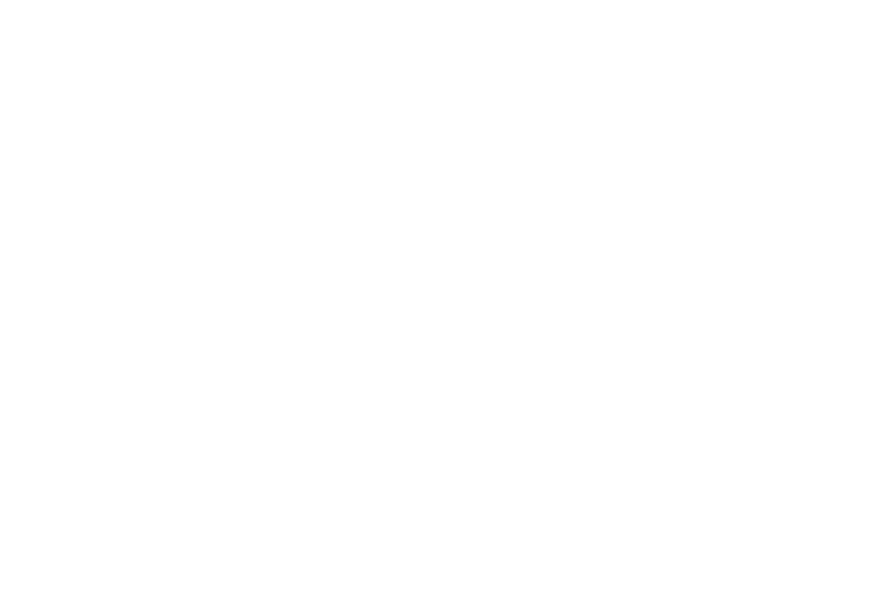
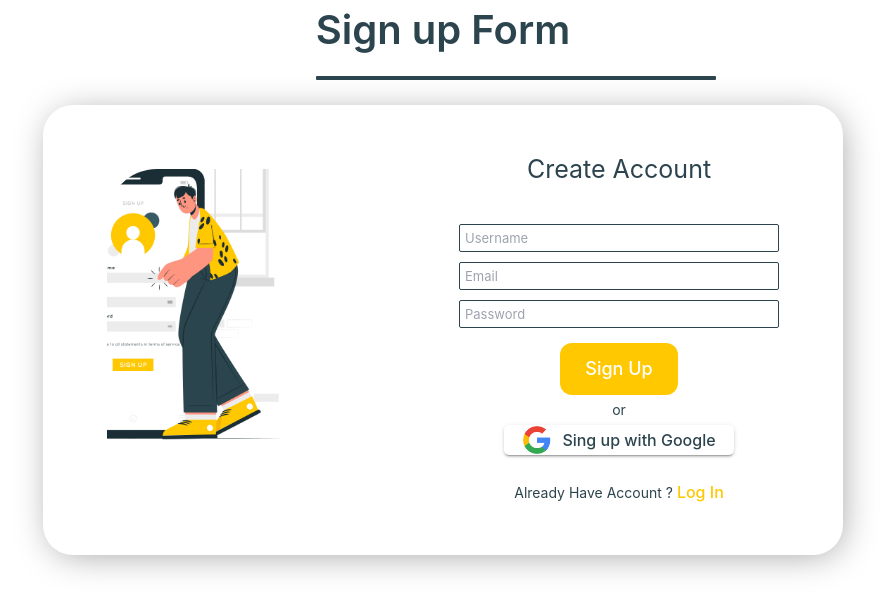
Before and after one commit to hasanulhaquebanna/mern-chat-app, a React (Create React App) app in the folder client/: page /register in a window 1280 px wide. Shown: the top 612 px of the page, without its empty margins (197-1088 px from the left). Built offline with nearby package versions, Linux system fonts and the light colour scheme.

Commit message:
bug fixed of recent pages

```diff
--- a/client/package.json
+++ b/client/package.json
@@ -2,7 +2,7 @@
   "name": "client",
   "version": "0.1.0",
   "private": true,
-  "proxy": "http://localhost:5000/api",
+  "proxy": "http://localhost:5000",
   "dependencies": {
     "@chakra-ui/react": "^2.2.1",
     "@emotion/react": "^11.9.3",
--- a/client/src/App.js
+++ b/client/src/App.js
@@ -1,4 +1,4 @@
-import { Login } from "pages";
+import { Login, Register } from "pages";
 import React from "react";
 import { Route, Switch } from "react-router-dom";
 
@@ -12,6 +12,9 @@ const App = () => {
         <Route path="/login">
           <Login />
         </Route>
+        <Route path="/register">
+          <Register />
+        </Route>
       </Switch>
     </div>
   );
--- a/client/src/pages/Login.js
+++ b/client/src/pages/Login.js
@@ -3,14 +3,16 @@ import { Link } from "react-router-dom";
 
 const Login = ({ styles }) => {
   //
-  const googleAuth = () => {};
+  const googleAuth = () => {
+    window.open(`/api/auth/google/callback`, "_self");
+  };
   //
   return (
-    <div className="flex w-full flex-col justify-center items-center">
+    <div className="flex flex-col items-center justify-center w-full">
       <h1 className="text-[40px] font-semibold text-[#2c444e] relative flex items-center justify--center after:content-[''] after:w-[400px] after:h-1 after:rounded-[1px] after:-bottom-5 after:bg-[#2c444e] after:absolute">
         Log in Form
       </h1>
-      <div className="flex p-16 mt-[45px] w-[800px] h-[450px] bg-white shadow-formContainer">
+      <div className="flex p-16 mt-[45px] w-[800px] h-[450px] bg-white shadow-formContainer rounded-[30px]">
         <div className="flex-[1.5] overflow-hidden relative rounded-tl-[50px] rounded-bl-[50px]">
           <img
             className="w-[160%] absolute -left-[150px] -top-[50px]"
@@ -18,7 +20,7 @@ const Login = ({ styles }) => {
             alt="login"
           />
         </div>
-        <div className="flex-2 flex flex-col items-center justify-center">
+        <div className="flex flex-col items-center justify-center flex-2">
           <h2 className="text-[25px] font-normal text-[#2c444e] mb-[30px]">
             Members Log in
           </h2>
@@ -49,7 +51,10 @@ const Login = ({ styles }) => {
           </button>
           <p className="text-sm text-[#2c444e] m-[5px] mx-0 p-0">
             New Here ?{" "}
-            <Link to="/signup" className="text-base font-medium text-[#ffc801]">
+            <Link
+              to="/register"
+              className="text-base font-medium text-[#ffc801]"
+            >
               Sing Up
             </Link>
           </p>
--- a/client/src/pages/Register.js
+++ b/client/src/pages/Register.js
@@ -2,15 +2,17 @@ import React from "react";
 import { Link } from "react-router-dom";
 
 const Register = () => {
+  //
   const googleAuth = () => {
-    window.open(`/auth/google/callback`, "_self");
+    window.open(`/api/auth/google/callback`, "_self");
   };
+  //
   return (
     <div className="flex flex-col items-center justify-center w-full">
       <h1 className="text-[40px] font-semibold text-[#2c444e] relative flex items-center justify--center after:content-[''] after:w-[400px] after:h-1 after:rounded-[1px] after:-bottom-5 after:bg-[#2c444e] after:absolute">
         Sign up Form
       </h1>
-      <div className="flex p-16 mt-[45px] w-[800px] h-[450px] bg-white shadow-formContainer">
+      <div className="flex p-16 mt-[45px] w-[800px] h-[450px] bg-white shadow-formContainer rounded-[30px]">
         <div className="flex-[1.5] overflow-hidden relative rounded-tl-[50px] rounded-bl-[50px]">
           <img
             className="w-[160%] absolute -left-[150px] -top-[50px]"
@@ -53,7 +55,10 @@ const Register = () => {
             <span className="ml-[10px]">Sing up with Google</span>
           </button>
           <p className="text-sm text-[#2c444e] m-[5px] mx-0 p-0">
-            Already Have Account ? <Link to="/login">Log In</Link>
+            Already Have Account ?{" "}
+            <Link to="/login" className="text-base font-medium text-[#ffc801]">
+              Log In
+            </Link>
           </p>
         </div>
       </div>
--- a/client/src/pages/index.js
+++ b/client/src/pages/index.js
@@ -1,3 +1,4 @@
 import Login from "./Login";
+import Register from "./Register";
 
-export { Login };
+export { Login, Register };
```
